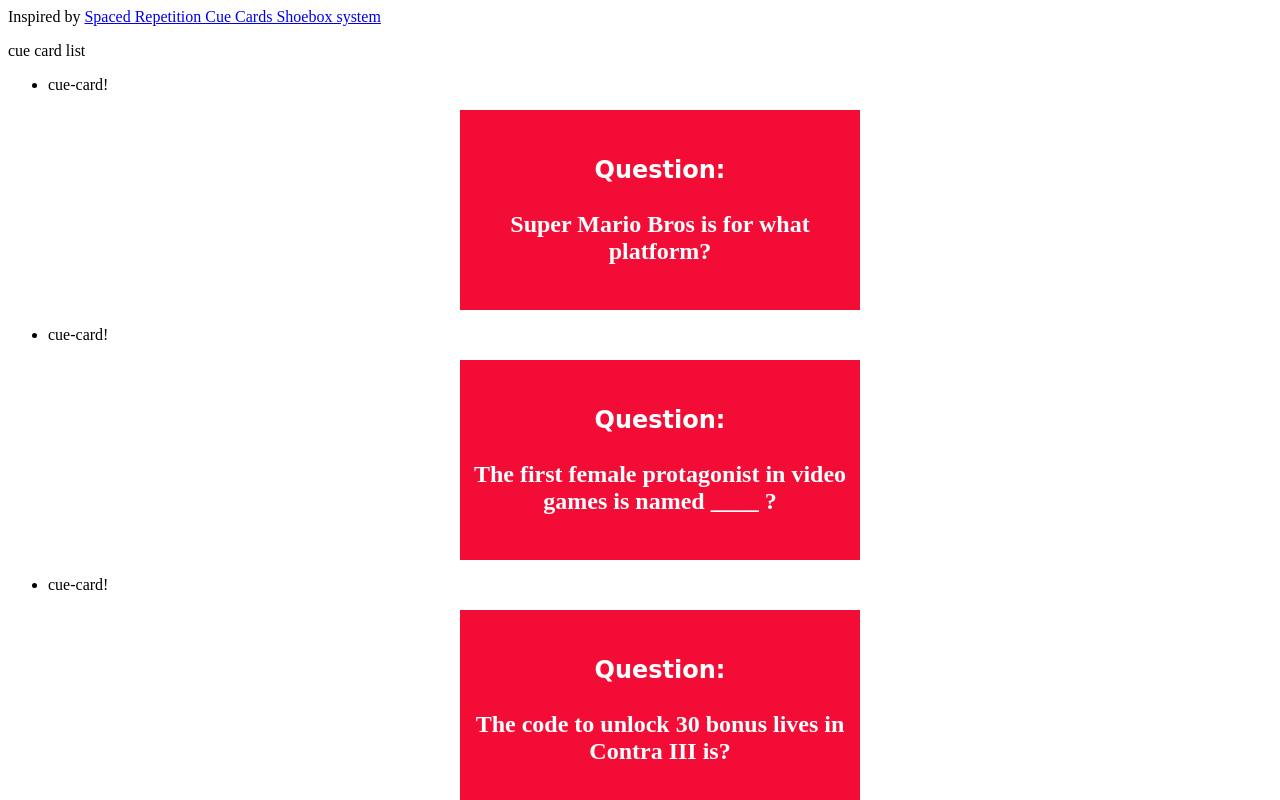
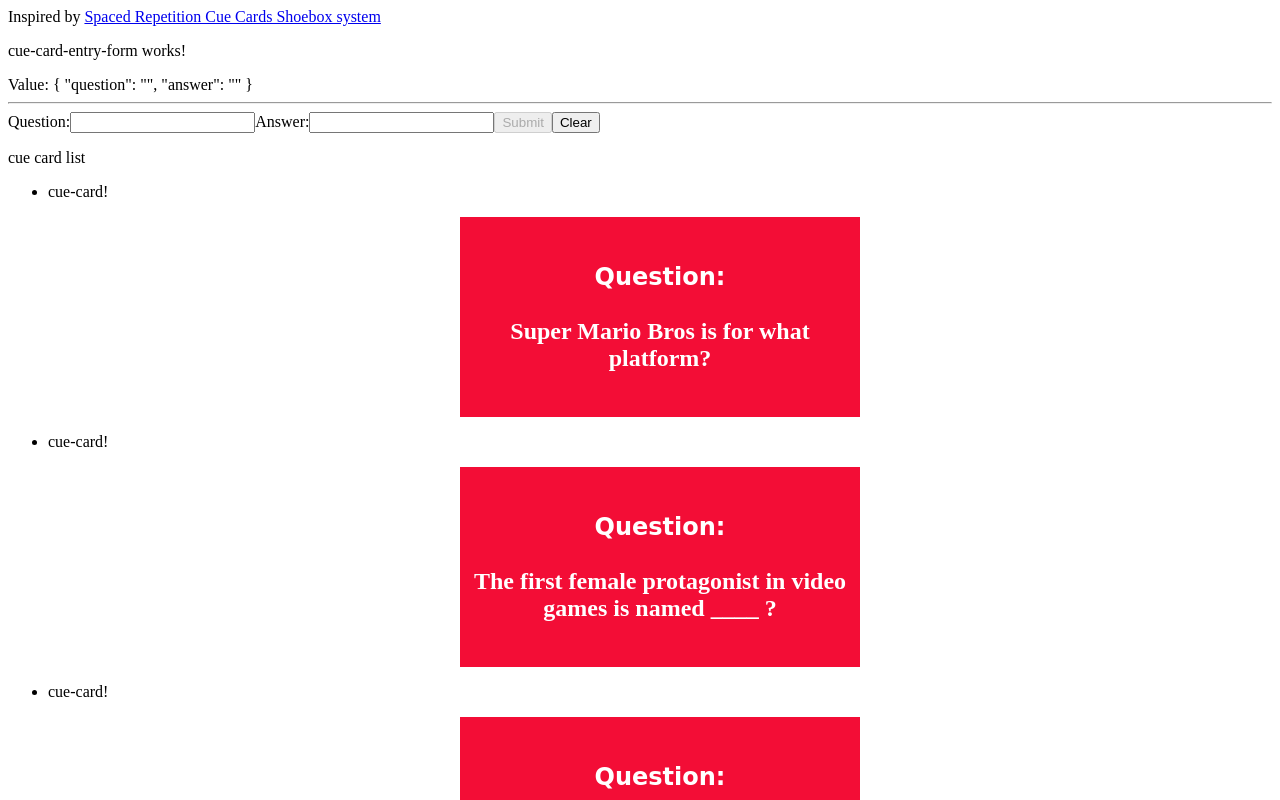
Before and after one commit to nastajus/ng-cue-card, an Angular app: page / in a window 1280 px wide. Shown: the top 800 px of the page. Built offline with nearby package versions, Linux system fonts and the light colour scheme.

Commit message:
reactive form input works

```diff
--- a/src/app/app.component.html
+++ b/src/app/app.component.html
@@ -1,4 +1,7 @@
 Inspired by <a href="https://ncase.me/remember/">Spaced Repetition Cue Cards Shoebox system</a>
 
 
+<app-cue-card-entry-form></app-cue-card-entry-form>
+
+
 <app-cue-card-list></app-cue-card-list>
--- /dev/null
+++ b/src/app/components/cue-card-entry-form/cue-card-entry-form.component.html
@@ -0,0 +1,14 @@
+<p>
+  cue-card-entry-form works!
+</p>
+
+<form [formGroup]="cueCardEntryForm">
+  Value: {{ cueCardEntryForm.value | json }}
+  <hr>
+  <label for="f_question">Question:</label><input formControlName="question" id="f_question">
+  <span *ngIf="question.invalid && question.touched">Please input a question.</span>
+  <label for="f_answer">Answer:</label><input formControlName="answer" id="f_answer">
+  <button [disabled]="cueCardEntryForm.invalid" (click)="submitHandler()">Submit</button> <button (click)="clearFormValues()">Clear</button>
+  <div *ngIf="successfulSubmissionTimer?.counter.valueOf() > 0">Successfully Saved New Cue Card!</div>
+
+</form>
--- /dev/null
+++ b/src/app/components/cue-card-entry-form/cue-card-entry-form.component.ts
@@ -0,0 +1,73 @@
+import { Component, OnInit, ViewChild, ElementRef } from '@angular/core';
+import { FormGroup, FormBuilder, Validators } from '@angular/forms';
+import { CueCardLoaderService } from 'src/app/services/cue-card-loader.service';
+import { CueCard } from 'src/app/models/cue-card';
+
+@Component({
+  selector: 'app-cue-card-entry-form',
+  templateUrl: './cue-card-entry-form.component.html',
+  styleUrls: ['./cue-card-entry-form.component.css']
+})
+export class CueCardEntryFormComponent implements OnInit {
+
+  cueCardEntryForm: FormGroup;
+  successfulSubmissionTimer: Timer;
+
+
+  constructor(private fb: FormBuilder, private cueCardLoaderService: CueCardLoaderService) { }
+
+  ngOnInit() {
+    this.cueCardEntryForm = this.fb.group({
+      question: ['',  Validators.required],
+      answer: ''
+    });
+
+    this.cueCardEntryForm.valueChanges.subscribe(console.log);
+  }
+
+  get question() {
+    return this.cueCardEntryForm.get('question');
+  }
+
+  get answer() {
+    return this.cueCardEntryForm.get('answer');
+  }
+
+  submitHandler() {
+    const cueCard = new CueCard(this.question.value, this.answer.value);
+    var successful = false;
+
+    try {
+      this.cueCardLoaderService.add(cueCard);
+      successful = true;
+      this.successfulSubmissionTimer = new Timer();
+    } catch(err) {
+      console.error(err);
+    }
+
+    if (successful) {
+      this.clearFormValues();
+    }
+  }
+
+  clearFormValues() {
+    //reset() affects restors to `untouched` state, but also puts `null`. want '' instead.
+    this.question.reset();
+    this.question.setValue('');
+    this.answer.reset();
+    this.answer.setValue('');
+  }
+
+}
+
+// just for limiting viewing time of "success!" message
+class Timer {
+  constructor(public counter = 2) {
+
+    let intervalId = setInterval(() => {
+        this.counter = this.counter - 1;
+        console.log(this.counter)
+        if(this.counter === 0) clearInterval(intervalId)
+    }, 1000)
+  }
+}
--- a/src/app/services/cue-card-loader.service.ts
+++ b/src/app/services/cue-card-loader.service.ts
@@ -13,4 +13,13 @@
   constructor(private fakeDb: DbFakeComponent) {
     this._cueCards = this.fakeDb.records;
   }
+
+  public add(cueCard: CueCard) {
+    if (cueCard !== null) {
+      this._cueCards.push(cueCard)
+    }
+    else {
+      throw new Error("invalid CueCard, it was null!");
+    }
+  }
 }
```
Also changed, not shown: src/app/app.module.ts (+7 -2 lines), src/app/components/cue-card-entry-form/cue-card-entry-form.component.css (added), 1 other file (tests, documents, lock files or other folders).
